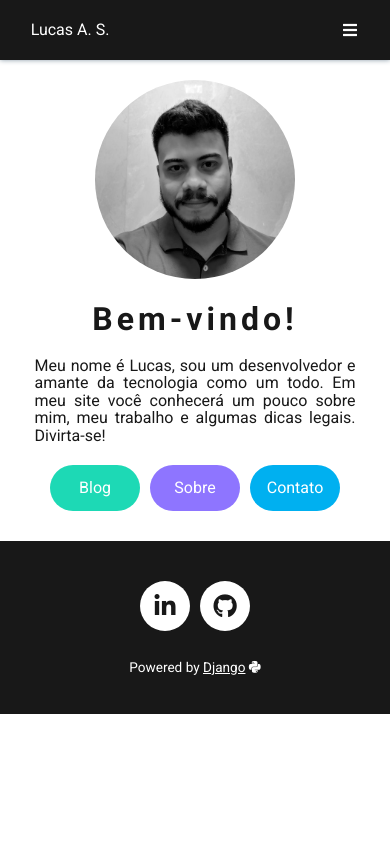
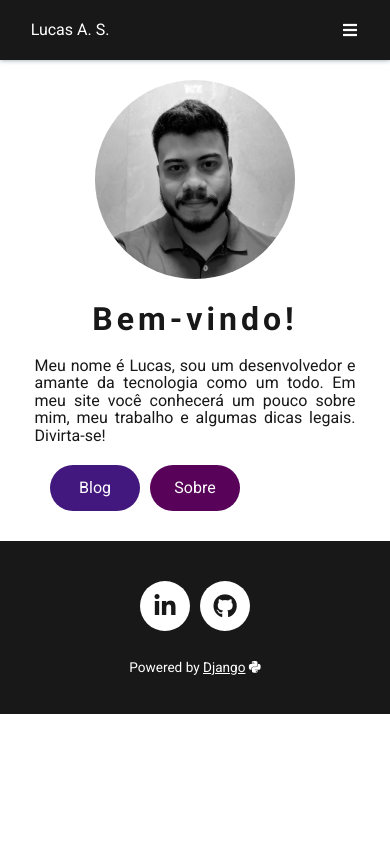
Before and after one commit to LucasAlmeidaSar/blogDjango, a Django app: page / in a window 390 px wide. Run offline with Django 3.2, Linux system fonts and the light colour scheme.

Commit message:
Ajustes de cores nos botões da Home.

```diff
--- a/templates/static/css/cores.css
+++ b/templates/static/css/cores.css
@@ -10,10 +10,10 @@
     --cor-btn: rgb(24, 24, 24);
 
     /* Botões Personalizados */
-    --btn-main-blog : #1DD9B5;
+    --btn-main-blog : #42177E;
     --btn-main-portifolio : #FD7A8C;
-    --btn-main-sobre : #8E75FF;
-    --btn-main-contato : #00B0F0;
+    --btn-main-sobre : #58025a;
+    --btn-main-contato : #0c5460git ;
 
     /* Botões Navegação*/
     --btn-nav-hover: rgba(255, 255, 255, 0.192);
--- a/templates/static/css/post.css
+++ b/templates/static/css/post.css
@@ -251,4 +251,8 @@
       min-width: 100%;
       max-width: 100%;
     }
+    .imagem {
+      width: 100%;
+      min-width: 100%;
+    }
 }
```
